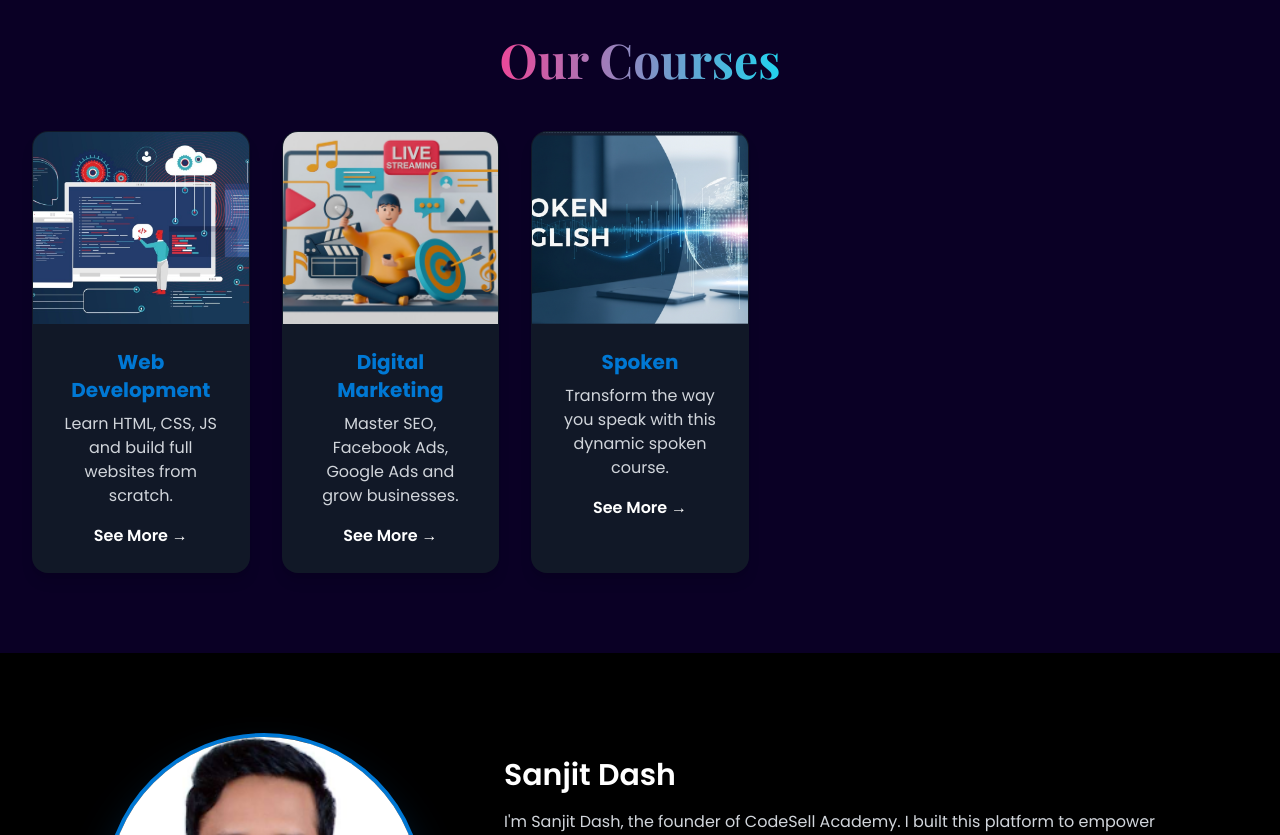
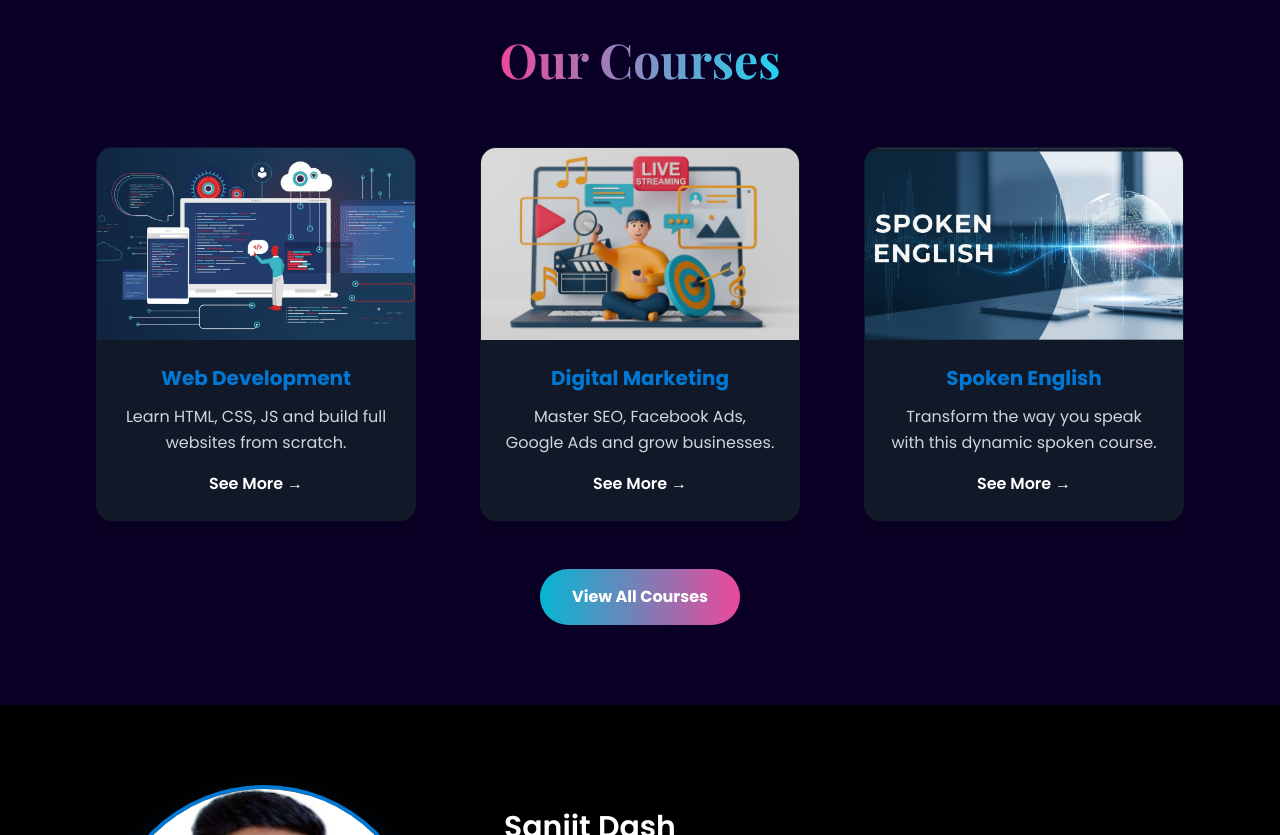
Before and after one commit to dashpranta145-design/codesell-academy, a React (Vite) app: page / in a window 1280 px wide. Shown: the part 1200-2035 px from the top of the page. Built offline with nearby package versions, Linux system fonts and the light colour scheme; a web font is replaced by a local one.

Commit message:
course cards are set properly

```diff
--- a/src/components/Courses.tsx
+++ b/src/components/Courses.tsx
@@ -1,4 +1,5 @@
 import React from "react";
+import { Link } from "react-router-dom";
 
 interface Course {
   title: string;
@@ -18,24 +19,28 @@ const coursesData: Course[] = [
     image: "/images/digital-marketing.jpg",
   },
   {
-    title: "Spoken",
+    title: "Spoken English",
     description: "Transform the way you speak with this dynamic spoken course.",
     image: "/images/spoken-english.PNG",
   },
 ];
 
 const CourseCard: React.FC<Course> = ({ title, description, image }) => (
-  <div className="bg-gray-900 rounded-2xl overflow-hidden group transform hover:-translate-y-2 transition-all duration-300 shadow-lg hover:shadow-2xl hover:shadow-primary/40 border border-transparent hover:border-primary/50">
-    <img src={image} alt={title} className="w-full h-48 object-cover" />
+  <div className="bg-gray-900 rounded-2xl overflow-hidden group transform hover:-translate-y-2 transition-all duration-300 shadow-lg hover:shadow-2xl hover:shadow-primary/40 border border-transparent hover:border-primary/50 w-80 max-w-full mx-4">
+    <img
+      src={image}
+      alt={title}
+      className="w-full h-48 object-cover transition-transform duration-300 group-hover:scale-105"
+    />
     <div className="p-6">
-      <h3 className="text-xl font-bold text-primary mb-2">{title}</h3>
-      <p className="text-gray-300 mb-4">{description}</p>
-      <a
-        href="/courses"
-        className="font-semibold text-white group-hover:text-primary transition-colors duration-300"
+      <h3 className="text-xl font-bold text-primary mb-3">{title}</h3>
+      <p className="text-gray-300 mb-4 leading-relaxed">{description}</p>
+      <Link
+        to="/courses"
+        className="inline-flex items-center font-semibold text-white group-hover:text-primary transition-colors duration-300"
       >
         See More &rarr;
-      </a>
+      </Link>
     </div>
   </div>
 );
@@ -44,15 +49,29 @@ const Courses: React.FC = () => {
   return (
     <section id="courses" className="py-20 px-4 sm:px-6 lg:px-8 bg-dark-bg">
       <div className="container mx-auto text-center">
-        <h2 className="font-serif text-4xl md:text-5xl font-bold mb-12">
+        <h2 className="font-serif text-4xl md:text-5xl font-bold mb-16">
           <span className="bg-gradient-to-r from-pink-500 to-cyan-400 bg-clip-text text-transparent">
             Our Courses
           </span>
         </h2>
-        <div className="grid grid-cols-1 sm:grid-cols-2 lg:grid-cols-3 xl:grid-cols-5 gap-8">
+
+        {/* Flexbox layout for better centering control */}
+        <div className="flex flex-wrap justify-center gap-8">
           {coursesData.map((course) => (
-            <CourseCard key={course.title} {...course} />
+            <div key={course.title} className="flex justify-center">
+              <CourseCard {...course} />
+            </div>
           ))}
+        </div>
+
+        {/* View All Courses button */}
+        <div className="mt-12">
+          <Link
+            to="/courses"
+            className="inline-flex items-center px-8 py-4 bg-gradient-to-r from-cyan-500 to-pink-500 text-white font-bold rounded-full hover:shadow-lg hover:shadow-cyan-500/50 transition-all duration-300 hover:scale-105"
+          >
+            View All Courses
+          </Link>
         </div>
       </div>
     </section>
```
